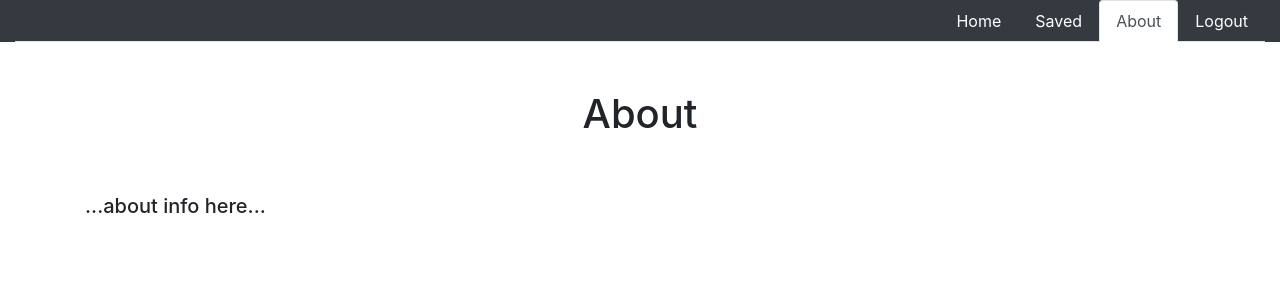
After one commit to denniszubov/Spotify-Recommendations, a Flask app: template templates/about.html in a window 1280 px wide. The commit adds this page. Shown: the top 300 px of the page. Run offline with Flask 2, Linux system fonts and the light colour scheme; the template is opened without the code that fills it, so the values that code supplies are empty.

Commit message:
Add About and  Saved Playlists Pages

```diff
--- a/app.py
+++ b/app.py
@@ -82,6 +82,22 @@ def callback():
     return redirect(url_for('dashboard'))
 
 
+@app.route('/saved-playlists', methods=['GET'])
+def saved():
+    if not authorized():
+        return redirect('/')
+
+    return render_template("saved-playlists.html")
+
+
+@app.route('/about', methods=['GET'])
+def about():
+    if not authorized():
+        return redirect('/')
+
+    return render_template("about.html")
+
+
 # Checks to see if token is valid and gets a new token if not
 def get_token():
     token_valid = False
--- /dev/null
+++ b/templates/about.html
@@ -0,0 +1,40 @@
+<!doctype html>
+<html lang="en">
+  <head>
+    <meta charset="utf-8">
+    <meta name="viewport" content="width=device-width, initial-scale=1, shrink-to-fit=no">
+    <link rel= "stylesheet" href= "{{ url_for('static',filename='main.css')}}">
+    <!-- Bootstrap CSS -->
+    <link rel="stylesheet" href="https://cdn.jsdelivr.net/npm/bootstrap@4.3.1/dist/css/bootstrap.min.css" integrity="sha384-ggOyR0iXCbMQv3Xipma34MD+dH/1fQ784/j6cY/iJTQUOhcWr7x9JvoRxT2MZw1T" crossorigin="anonymous">
+    <title>About</title>
+  </head>
+  <body>
+    <div class="container-fluid bg-dark ">
+      <ul class="nav nav-tabs justify-content-end navbar-dark">
+        <li class="nav-item">
+          <a class="nav-link text-white" href="/home">Home</a>
+        </li>
+        <li class="nav-item">
+          <a class="nav-link text-white" href="/saved-playlists">Saved</a>
+        </li>
+        <li class="nav-item">
+          <a class="nav-link active" href="#">About</a>
+        </li>
+        <li class="nav-item">
+          <a class="nav-link text-white" href="/logout">Logout</a>
+        </li>
+      </ul>
+    </div>
+    <div class="container pt-5">
+      <p class="h1 text-center">About</p>
+    </div>
+    <div class="container py-5">
+      <p class="h5">...about info here...</p>
+    </div>
+
+    <!-- JavaScript for Bootstrap -->
+    <script src="https://code.jquery.com/jquery-3.3.1.slim.min.js" integrity="sha384-q8i/X+965DzO0rT7abK41JStQIAqVgRVzpbzo5smXKp4YfRvH+8abtTE1Pi6jizo" crossorigin="anonymous"></script>
+    <script src="https://cdn.jsdelivr.net/npm/popper.js@1.14.7/dist/umd/popper.min.js" integrity="sha384-UO2eT0CpHqdSJQ6hJty5KVphtPhzWj9WO1clHTMGa3JDZwrnQq4sF86dIHNDz0W1" crossorigin="anonymous"></script>
+    <script src="https://cdn.jsdelivr.net/npm/bootstrap@4.3.1/dist/js/bootstrap.min.js" integrity="sha384-JjSmVgyd0p3pXB1rRibZUAYoIIy6OrQ6VrjIEaFf/nJGzIxFDsf4x0xIM+B07jRM" crossorigin="anonymous"></script>
+  </body>
+</html>
```
Also changed, not shown: templates/dashboard.html (+4 -4 lines), templates/saved-playlists.html (added, +40 -0 lines).
